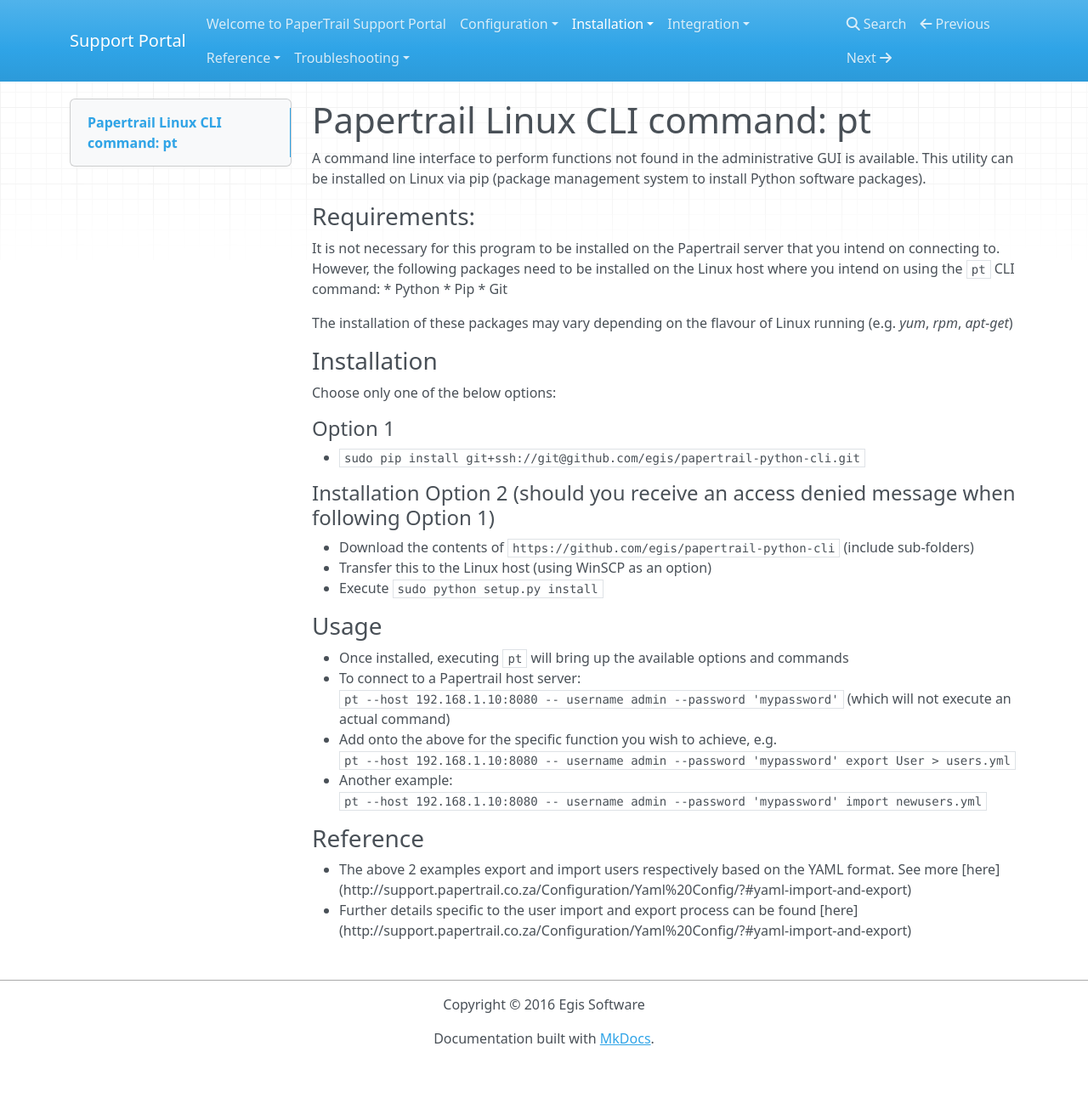
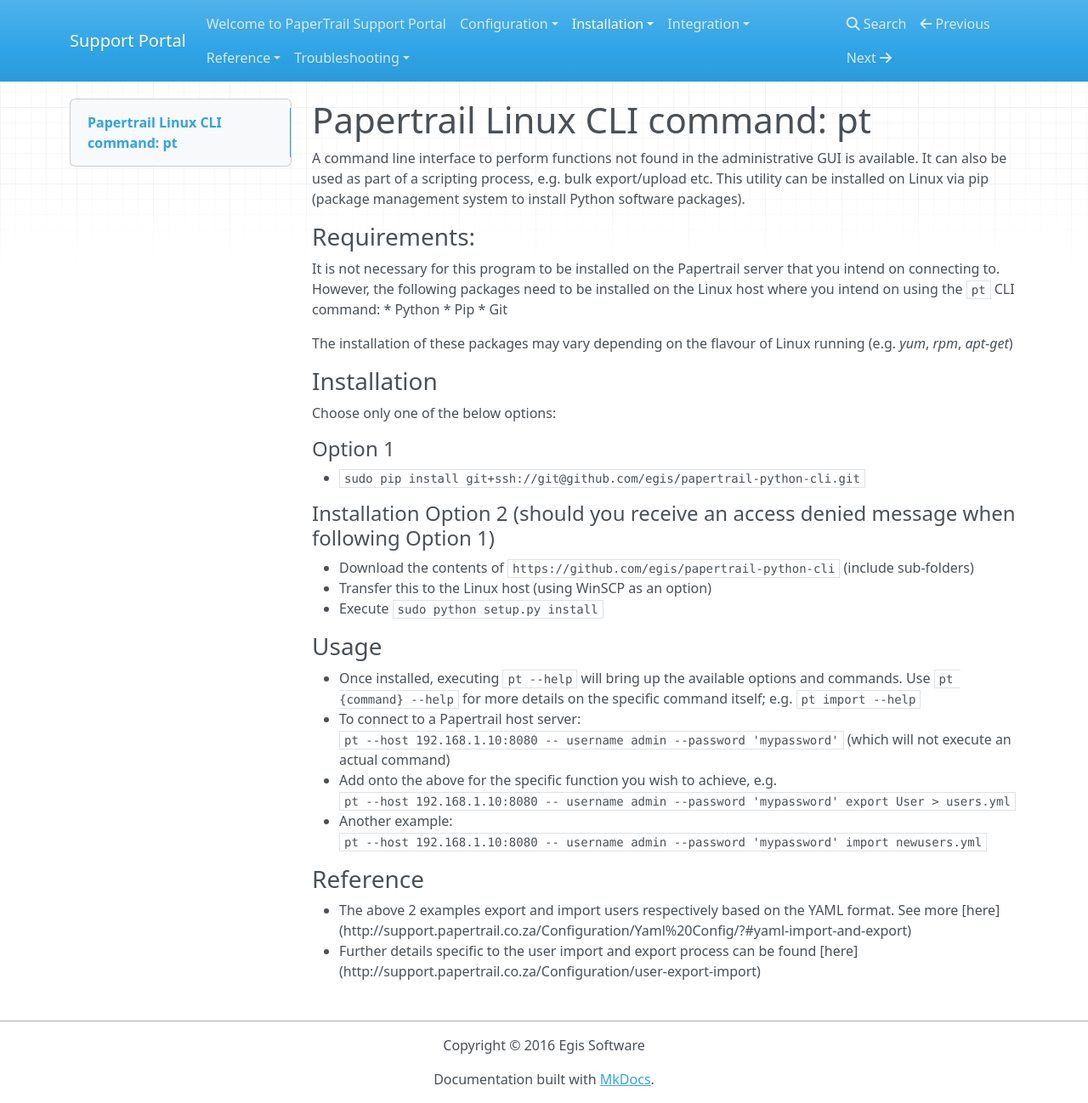
Before and after one commit to ryanegis/support-portal, an MkDocs documentation site: the page built from docs/Installation/CLI.md, in a window 1280 px wide and 1298 px high. Shown: the whole window at 85% size. Built offline with MkDocs 1.6.1, drawn with Linux system fonts in a browser that asks for light colours; nearby versions of some CDN libraries; old or Windows-style settings are respelled for this version of MkDocs.

Commit message:
Update and rename Linux CLI command: pt.md to CLI.md

```diff
--- a/docs/Installation/Linux CLI command: pt.md
+++ b/docs/Installation/CLI.md
@@ -1,6 +1,6 @@
 # Papertrail Linux CLI command: pt
 
-A command line interface to perform functions not found in the administrative GUI is available. This utility can be installed on Linux via pip (package management system to install Python software packages).
+A command line interface to perform functions not found in the administrative GUI is available. It can also be used as part of a scripting process, e.g. bulk export/upload etc. This utility can be installed on Linux via pip (package management system to install Python software packages).
 
 ### Requirements:
 It is not necessary for this program to be installed on the Papertrail server that you intend on connecting to. However, the following packages need to be installed on the Linux host where you intend on using the `pt` CLI command:
@@ -22,7 +22,7 @@ Choose only one of the below options:
  * Execute `sudo python setup.py install`
 
 ### Usage
- * Once installed, executing `pt` will bring up the available options and commands
+ * Once installed, executing `pt --help` will bring up the available options and commands. Use `pt {command} --help` for more details on the specific command itself; e.g. `pt import --help`
  * To connect to a Papertrail host server:<br>
     `pt --host 192.168.1.10:8080 -- username admin --password 'mypassword'` (which will not execute an actual command)
  * Add onto the above for the specific function you wish to achieve, e.g.<br>
@@ -32,4 +32,4 @@ Choose only one of the below options:
 
 ### Reference
  * The above 2 examples export and import users respectively based on the YAML format. See more [here] (http://support.papertrail.co.za/Configuration/Yaml%20Config/?#yaml-import-and-export)
- * Further details specific to the user import and export process can be found [here] (http://support.papertrail.co.za/Configuration/Yaml%20Config/?#yaml-import-and-export)
+ * Further details specific to the user import and export process can be found [here] (http://support.papertrail.co.za/Configuration/user-export-import)
```
